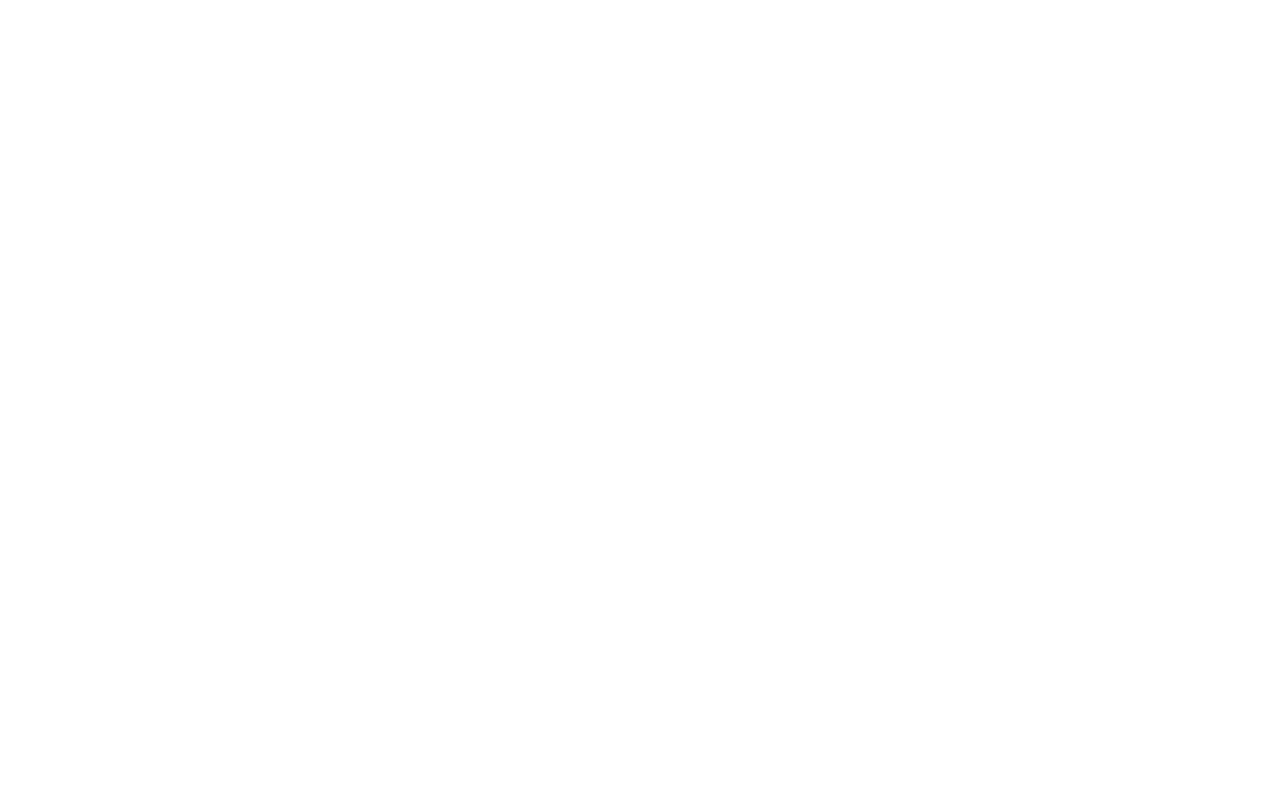
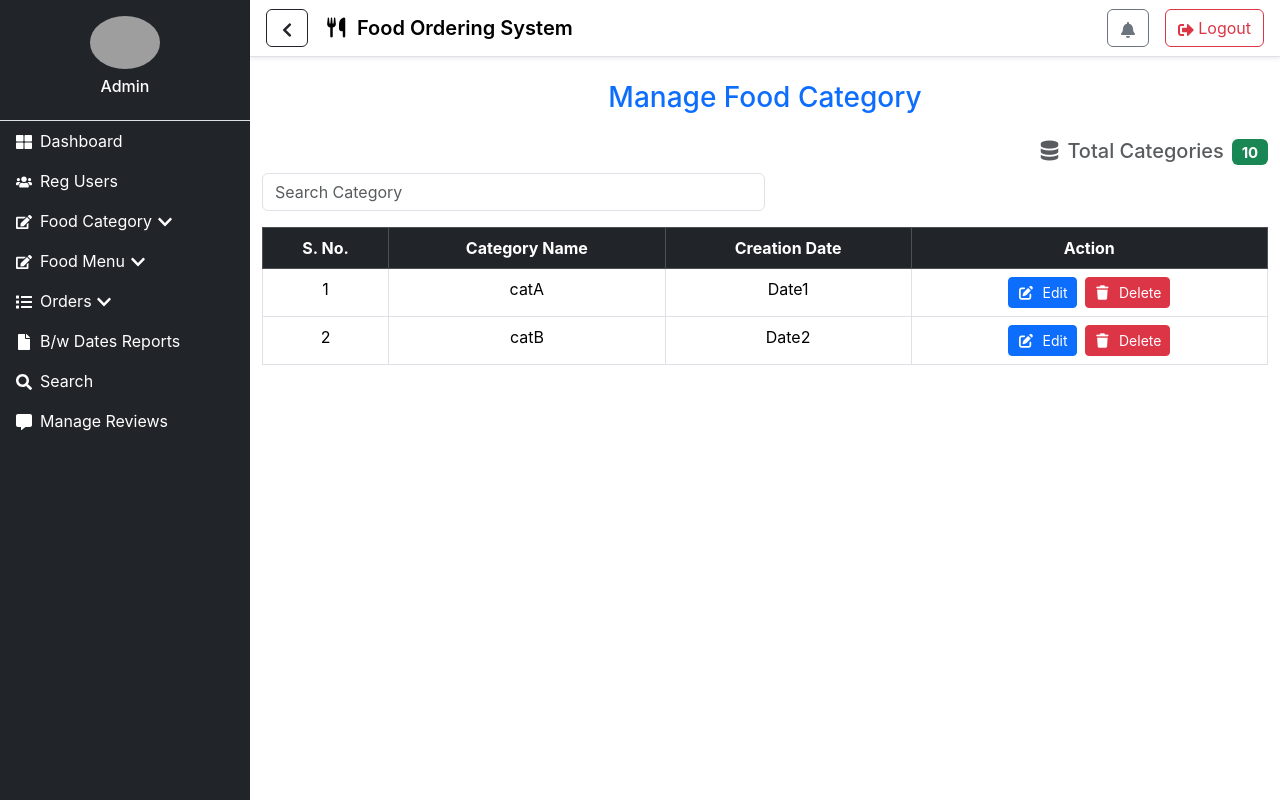
Before and after one commit to Bhed811/DjangoReactProject, a React (Create React App) app in the folder frontend/: page /manage-category in a window 1280 px wide. Before the commit this address had no page. Built offline with nearby package versions, Linux system fonts and the light colour scheme; grey boxes are pictures that could not be loaded.

Commit message:
Manage category page design

```diff
--- a/frontend/src/App.js
+++ b/frontend/src/App.js
@@ -3,6 +3,7 @@ import Home from './pages/Home';
 import AdminLogin from './pages/AdminLogin';
 import AdminDashboard from './pages/AdminDashboard';
 import AddCategory from './pages/AddCategory';
+import ManageCategory from './pages/ManageCategory';
 function App() {
   return (
     <BrowserRouter>
@@ -11,6 +12,7 @@ function App() {
         <Route path="/admin-login" element={<AdminLogin/>}></Route>
         <Route path="/admin-dashboard" element={<AdminDashboard/>}></Route>
         <Route path="/add-category" element={<AddCategory/>}></Route>
+        <Route path="/manage-category" element={<ManageCategory/>}></Route>
       </Routes>
     </BrowserRouter>
   );
--- a/frontend/src/components/AdminSidebar.js
+++ b/frontend/src/components/AdminSidebar.js
@@ -37,7 +37,7 @@ const AdminSidebar = () => {
                 <Link to='/add-category' className='list-group-item list-group-item-action bg-dark text-white border-0'>
                     Add Category</Link>
 
-                <Link className='list-group-item list-group-item-action bg-dark text-white border-0'>
+                <Link to='/manage-category' className='list-group-item list-group-item-action bg-dark text-white border-0'>
                     Manage Category</Link>
             </div>
                 )}
--- /dev/null
+++ b/frontend/src/pages/ManageCategory.js
@@ -0,0 +1,63 @@
+import React from 'react'
+import AdminLayout from '../components/AdminLayout'
+import { Link } from 'react-router-dom'
+
+const ManageCategory = () => {
+  return (
+    <AdminLayout>
+      <div>
+        <h3 className='text-center text-primary mb-4'>
+          {/* <i className='fas fa-list-alt me-1'></i> */}
+          Manage Food Category</h3>
+
+        <h5 className='text-end text-muted'>
+          <i className='fas fa-database '></i> Total Categories
+          <span className='ms-2 badge bg-success'> 10</span>
+        </h5>
+        <div className='mb-3'>
+          <input type='text' className='form-control w-50 ' placeholder='Search Category' />
+          </div>
+        <table className='table table-bordered table-hover'>
+          <thead className='table-dark'>
+            <tr>
+              <th className='text-center'>S. No.</th>
+              <th className='text-center'>Category Name</th>
+              <th className='text-center'>Creation Date</th>
+              <th className='text-center'>Action</th>
+            </tr>
+          </thead>
+          <tbody>
+            <tr>
+              <td className='text-center'>1</td>
+              <td className='text-center'>catA</td>
+              <td className='text-center'>Date1</td>
+              <td className='text-center' >
+                <Link className='btn btn-sm btn-primary'>
+                  <i className='fas fa-edit me-1'></i> Edit
+                </Link>
+                <button className='btn btn-sm btn-danger ms-2 '>
+                  <i className='fas fa-trash me-1'></i> Delete
+                </button>
+              </td>
+            </tr>
+            <tr>
+              <td className='text-center'>2</td>
+              <td className='text-center'>catB</td>
+              <td className='text-center'>Date2</td>
+              <td className='text-center' >
+                <Link className='btn btn-sm btn-primary'>
+                  <i className='fas fa-edit me-1'></i> Edit
+                </Link>
+                <button className='btn btn-sm btn-danger ms-2 '>
+                  <i className='fas fa-trash me-1'></i> Delete
+                </button>
+              </td>
+            </tr>
+          </tbody>
+        </table>
+      </div>
+    </AdminLayout>
+  )
+}
+
+export default ManageCategory
```
